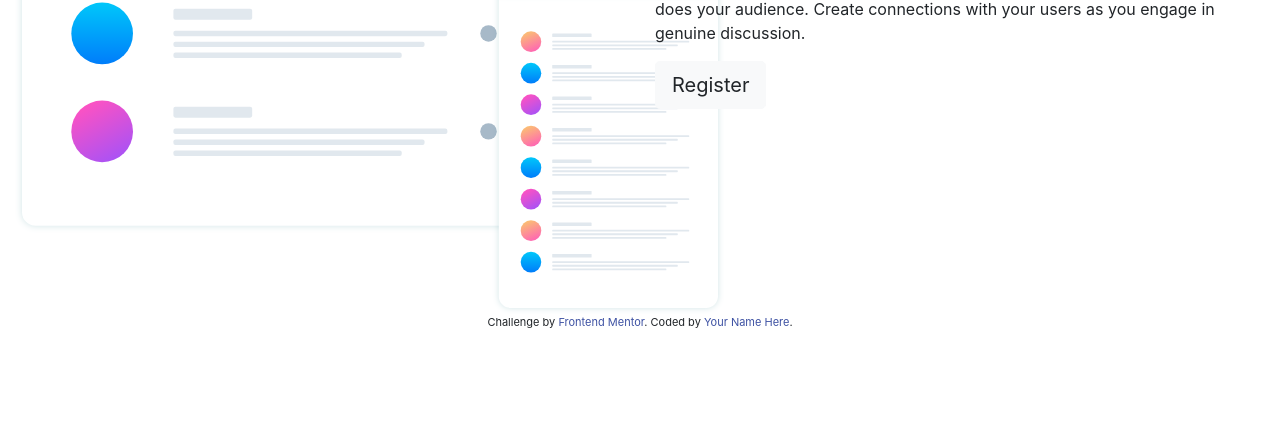
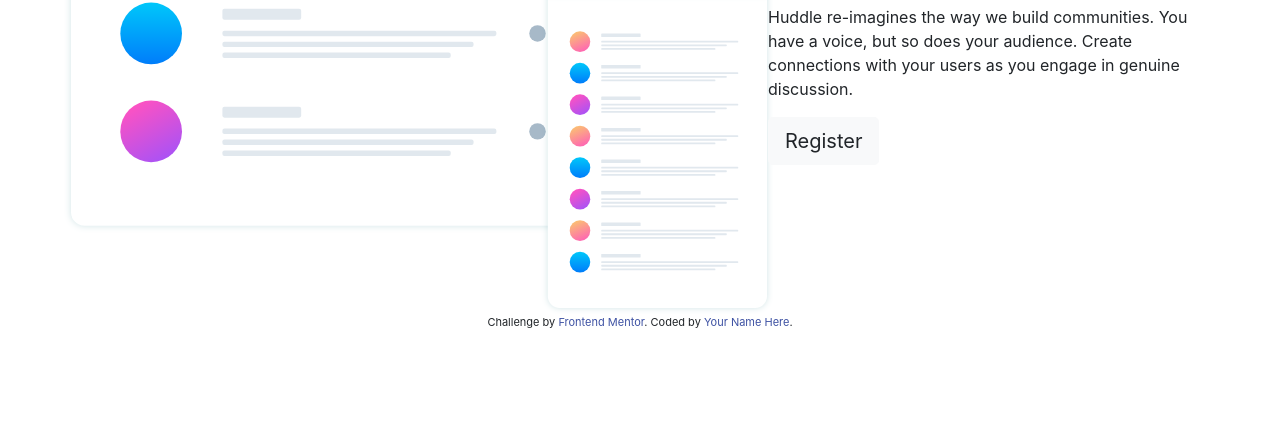
Before and after one commit to Carolenesw/Huddle-landing-page, a plain HTML site: page index.html in a window 1280 px wide. Shown: the part 376-800 px from the top of the page. Drawn offline with nearby package versions, Linux system fonts and the light colour scheme.

Commit message:
add paddings to image and narration

```diff
--- a/index.html
+++ b/index.html
@@ -42,11 +42,11 @@
   <div class="container-fluid">
   <div class="row">
     <!-- <img src="./images/bg-desktop.svg"/> -->
-    <div class="col-lg-6 col-md-6" class="illustration-image">
+    <div class="col-lg-6 col-md-6" id="illustration-image">
       <img src="./images/illustration-mockups.svg" alt="illustration-image">
     </div>
 
-    <div class="col-lg-6 col-md-6" class="narration">
+    <div class="col-lg-6 col-md-6" id="narration">
       <h1>Build The Community Your Fans Will Love</h1>
       <p>Huddle re-imagines the way we build communities. You have a voice, but so does your audience.
         Create connections with your users as you engage in genuine discussion.
--- a/style/style.css
+++ b/style/style.css
@@ -1,13 +1,18 @@
-body {
-    /* background-color: hsl(257, 40%, 49%); */
-    /* background-image: url("./images/bg-desktop.svg"); */
-}
 
 h1 {
     padding: 5% 0 5% 5% ;
     font-weight: 400, 700;
     font-family: 'Poppins', sans-serif;
 }
-/* .narration {
 
-} */
+#illustration-image {
+    padding-left: 5%;
+
+}
+
+#narration {
+    padding-left: 10%;
+    padding-right: 5%;
+}
+
+/* .container-fluid { */
```
